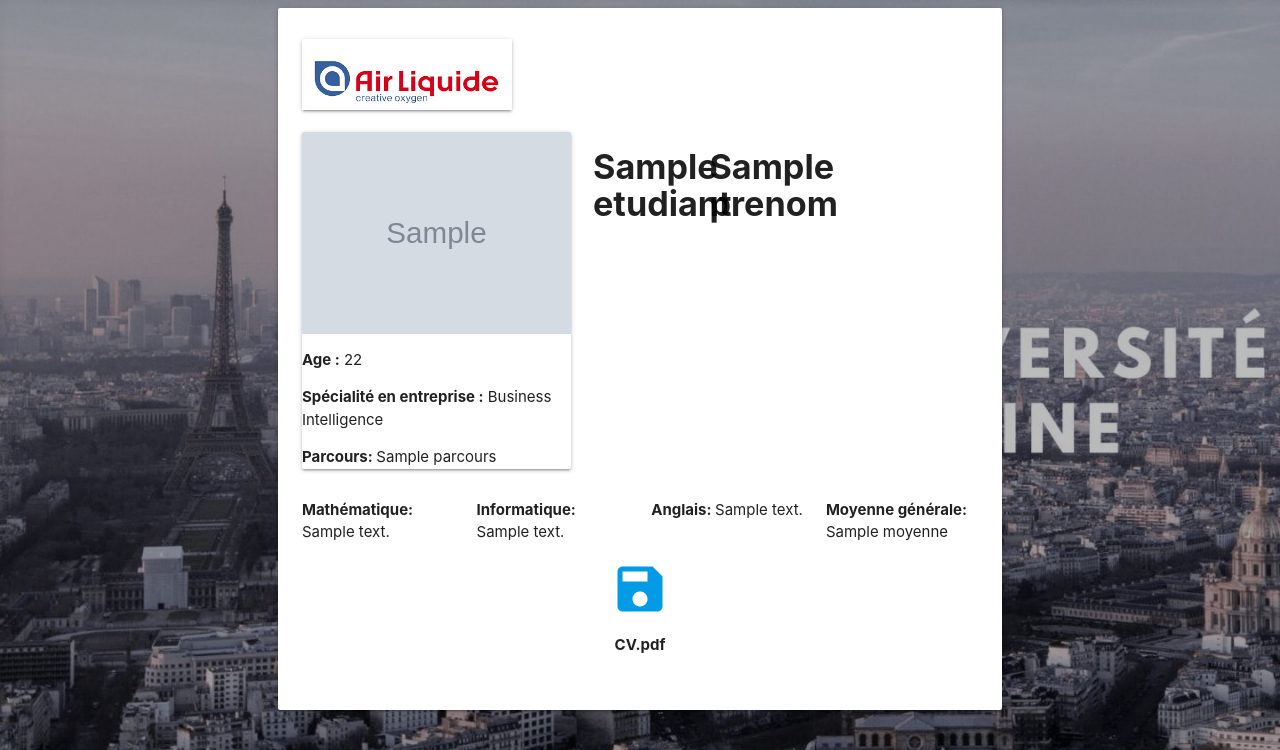
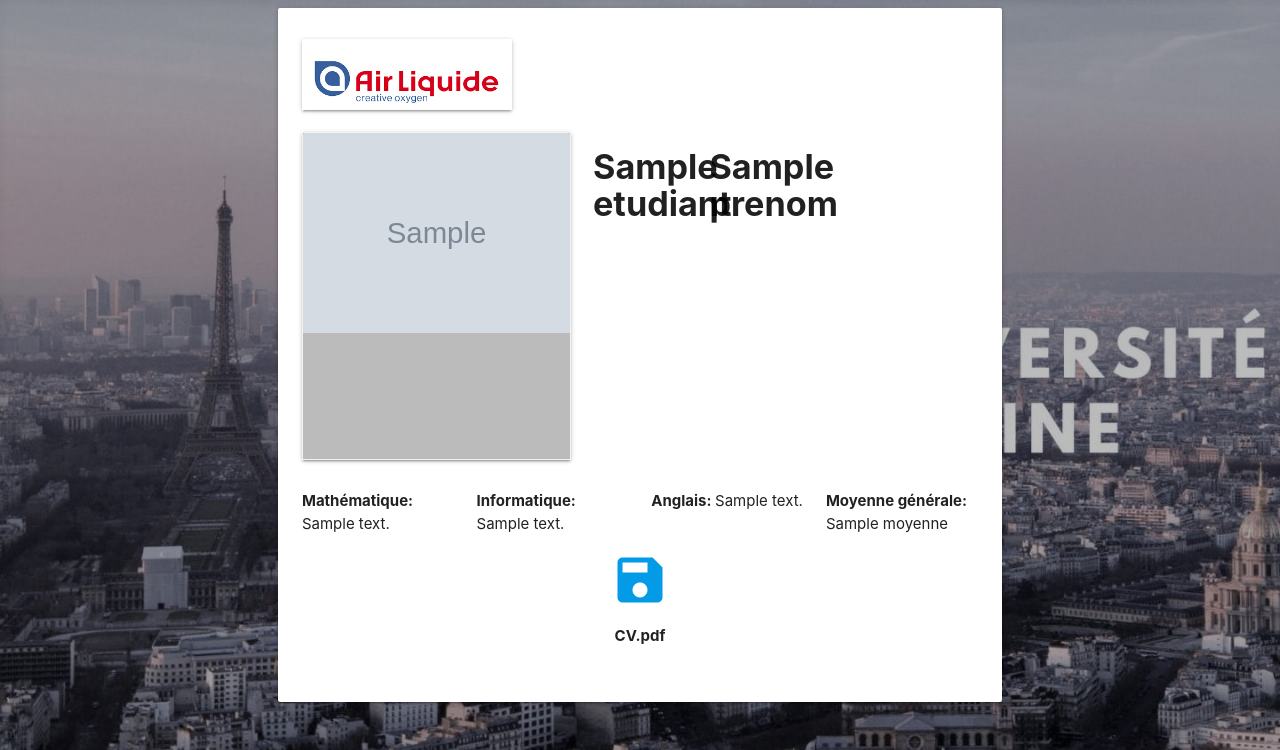
Before and after one commit to FievezRomain/LGNSTP-project, a PHP site: template vue/vueEtudiantBENDIB.php in a window 1280 px wide. Shown: the top 750 px of the page. Run offline with PHP 8.4, Linux system fonts and the light colour scheme; the template is opened without the code that fills it: most values are stand-ins (such as "Sample title", 1, 10 or a date in 2020); grey boxes marked "Sample" are stand-in pictures.

Commit message:
Add files via upload

```diff
--- a/vue/css/etudiant.css
+++ b/vue/css/etudiant.css
@@ -1,3 +1,50 @@
 .row{
     margin-bottom: 0px;
 }
+
+/* The flip card container - set the width and height to whatever you want. We have added the border property to demonstrate that the flip itself goes out of the box on hover (remove perspective if you don't want the 3D effect */
+.flip-card {
+    background-color: transparent;
+    width: 100%;
+    height: 328px;
+    border: 1px solid #f1f1f1;
+    perspective: 1000px; /* Remove this if you don't want the 3D effect */
+  }
+
+  /* This container is needed to position the front and back side */
+  .flip-card-inner {
+    position: relative;
+    width: 100%;
+    height: 100%;
+    text-align: center;
+    transition: transform 0.8s;
+    transform-style: preserve-3d;
+  }
+
+  /* Do an horizontal flip when you move the mouse over the flip box container */
+  .flip-card:hover .flip-card-inner {
+    transform: rotateY(180deg);
+  }
+
+  /* Position the front and back side */
+  .flip-card-front, .flip-card-back {
+    position: absolute;
+    width: 100%;
+    height: 100%;
+    -webkit-backface-visibility: hidden; /* Safari */
+    backface-visibility: hidden;
+  }
+
+  /* Style the front side (fallback if image is missing) */
+  .flip-card-front {
+    background-color: #bbb;
+    color: black;
+  }
+
+  /* Style the back side */
+  .flip-card-back {
+    background-color: rgba(46, 68, 136, 0.932);
+    color: white;
+    transform: rotateY(180deg);
+    font-size: large;
+  }
```
